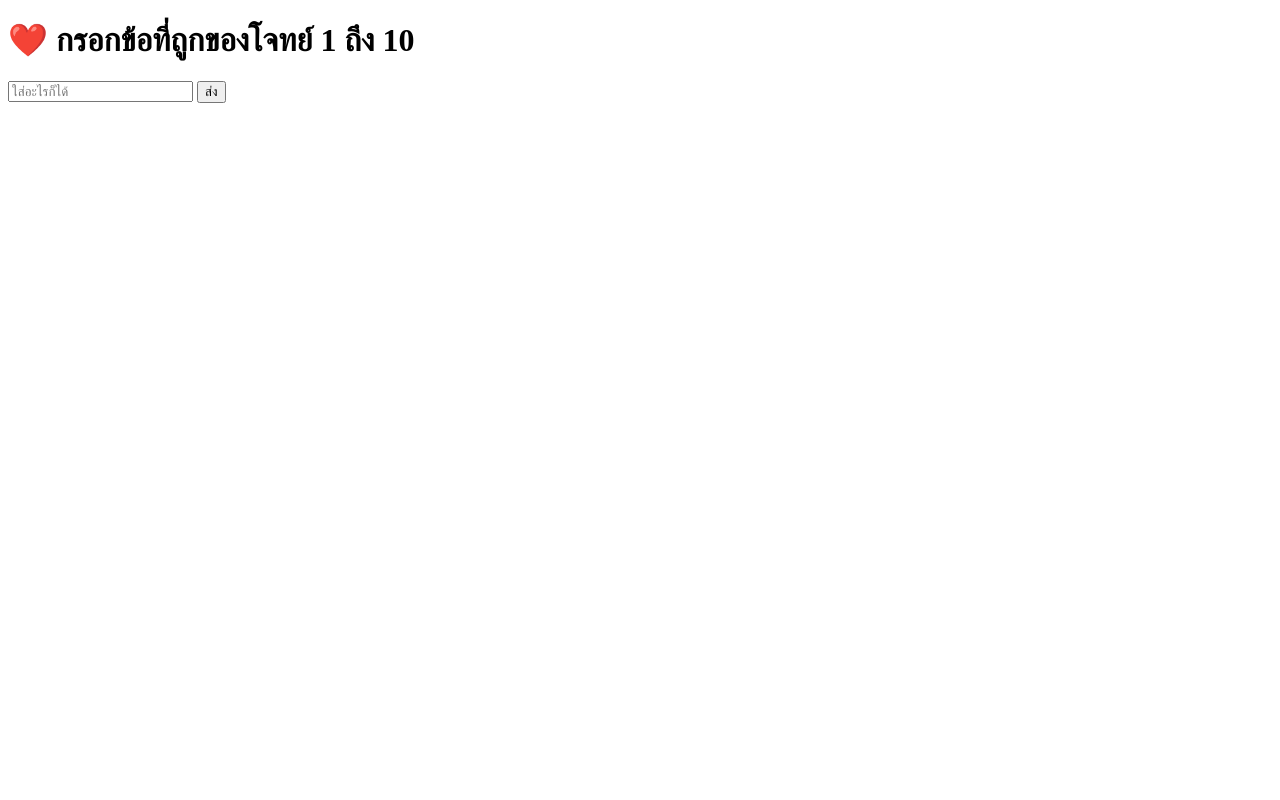
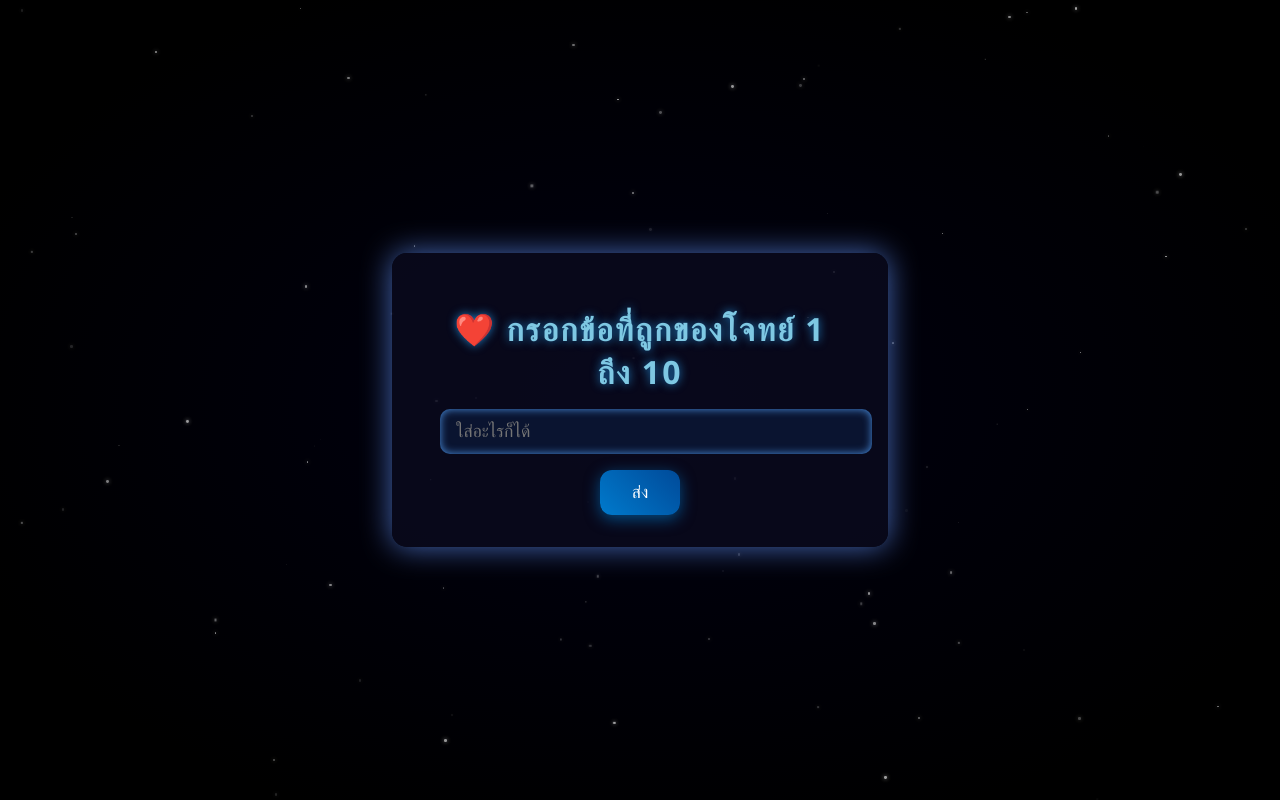
Before and after one commit to Chronosduck/Help4thPuzzleGeo, a Flask app: page / in a window 1280 px wide. Run offline with Flask 3, Linux system fonts and the light colour scheme.

Commit message:
Update index.html

```diff
--- a/templates/index.html
+++ b/templates/index.html
@@ -5,8 +5,117 @@
     <meta name="viewport" content="width=device-width, initial-scale=1" />
     <title>4th Floor</title>
     <style>
-        /* ... (ใช้ CSS จากที่คุณให้มาได้เลย) ... */
-        /* ใส่ CSS ทั้งหมดตามที่คุณเขียนไว้ */
+        /* Background starfield animation */
+        body {
+            margin: 0;
+            height: 100vh;
+            background: radial-gradient(ellipse at center, #000011 0%, #000000 80%);
+            overflow: hidden;
+            font-family: 'Segoe UI', Tahoma, Geneva, Verdana, sans-serif;
+            color: #eee;
+            display: flex;
+            justify-content: center;
+            align-items: center;
+            flex-direction: column;
+        }
+
+        /* Star container */
+        .stars {
+            position: absolute;
+            width: 100%;
+            height: 100%;
+            background: transparent;
+            z-index: 0;
+            pointer-events: none;
+            animation: twinkle 10s infinite;
+        }
+
+        /* Individual stars */
+        .stars div {
+            animation: floatStars 10s linear infinite;
+        }
+
+        /* Form container */
+        .container {
+            position: relative;
+            background: rgba(10, 10, 30, 0.8);
+            padding: 2rem 3rem;
+            border-radius: 15px;
+            box-shadow: 0 0 30px rgba(100, 150, 255, 0.7);
+            z-index: 1;
+            max-width: 400px;
+            width: 90%;
+            text-align: center;
+        }
+
+        h1 {
+            margin-bottom: 1rem;
+            font-weight: 700;
+            letter-spacing: 2px;
+            color: #7ec8e3;
+            text-shadow: 0 0 10px #1f7bbf;
+        }
+
+        input[type="text"] {
+            width: 100%;
+            padding: 0.75rem 1rem;
+            border-radius: 10px;
+            border: none;
+            margin-bottom: 1rem;
+            font-size: 1.1rem;
+            outline: none;
+            box-shadow: inset 0 0 8px #4a90e2;
+            background: #0a1430;
+            color: #e0f0ff;
+            transition: box-shadow 0.3s ease;
+        }
+
+        input[type="text"]:focus {
+            box-shadow: 0 0 12px #7ec8e3;
+        }
+
+        button {
+            padding: 0.75rem 2rem;
+            font-size: 1.1rem;
+            color: #fff;
+            background: linear-gradient(45deg, #007acc, #004a99);
+            border: none;
+            border-radius: 12px;
+            cursor: pointer;
+            transition: background 0.3s ease;
+            box-shadow: 0 4px 15px #007acc99;
+        }
+
+        button:hover {
+            background: linear-gradient(45deg, #004a99, #007acc);
+        }
+
+        .result {
+            margin-top: 1.5rem;
+            font-size: 1.2rem;
+            color: #a0d8ff;
+            text-shadow: 0 0 8px #4a90e2;
+            min-height: 2em;
+        }
+
+        /* twinkle animation */
+        @keyframes twinkle {
+            0%, 100% {opacity: 0.9;}
+            50% {opacity: 0.4;}
+        }
+
+        /* float stars animation */
+        @keyframes floatStars {
+            0% {
+                transform: translate(0, 0);
+            }
+            50% {
+                transform: translate(10px, 10px);
+            }
+            100% {
+                transform: translate(0, 0);
+            }
+        }
     </style>
 </head>
 <body>
```
